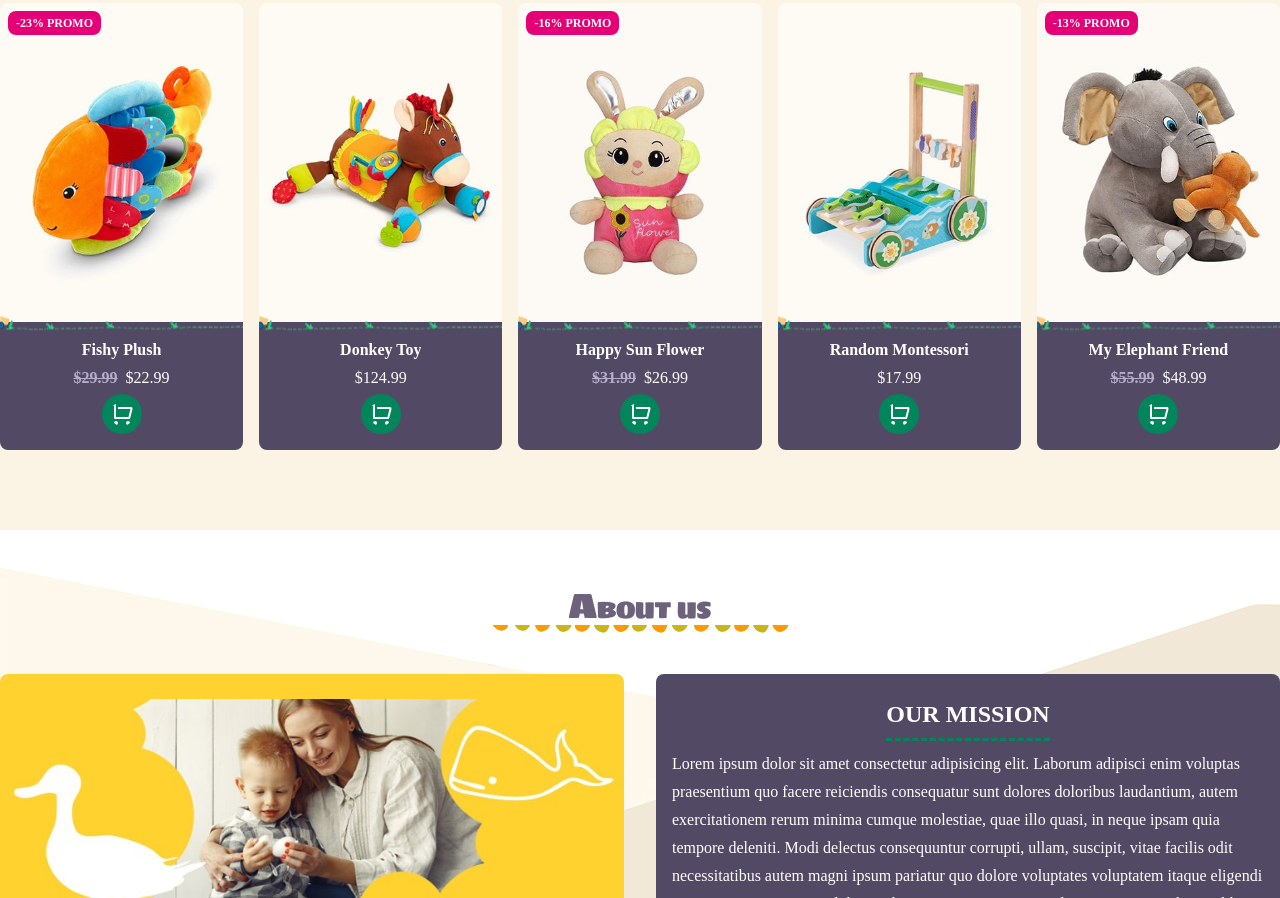
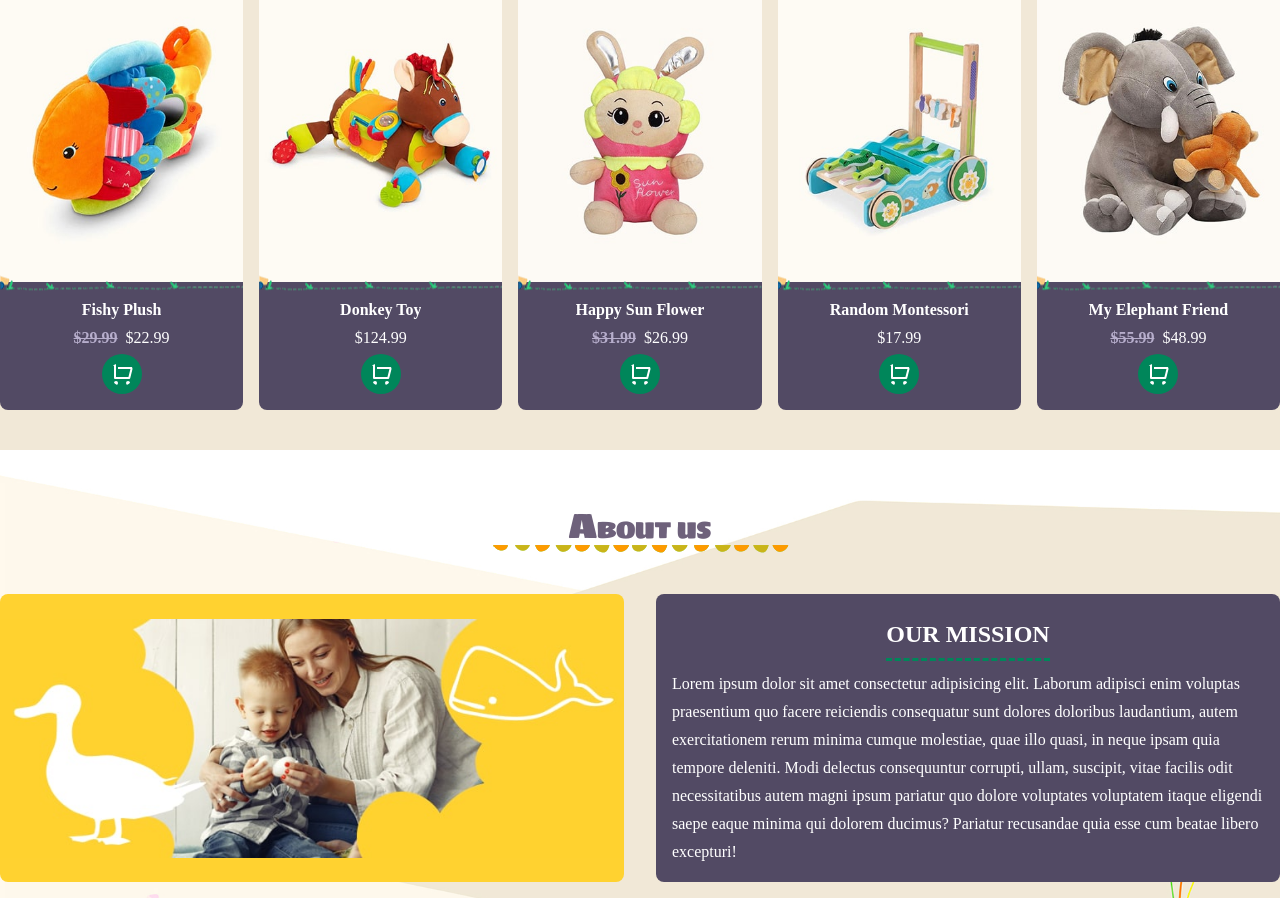
Before and after one commit to egosection/kids-shop, a website: page index.html in a window 1280 px wide. Shown: the part 1902-2800 px from the top of the page. Drawn offline with Linux system fonts and the light colour scheme.

Commit message:
about us section update

```diff
--- a/index.html
+++ b/index.html
@@ -121,7 +121,7 @@
         <div class="container mx-auto">
             <div class="grid grid-cols-1 sm:grid-cols-12 place-content-center">
                 <div class="left-hero flex flex-col justify-center items-center text-center col-span-6 p-8 gap-6 mt-[120px] sm:mt-0">
-                    <h1 class="text-3xl font-secondary font-bold uppercase text-white">The Best Online Shop for Kids</h1>
+                    <h1 class="text-3xl font-secondary font-bold uppercase text-white tracking-wide">The Best Online Shop for Kids</h1>
                     <p class="text-lg sm:text-xl text-[#eee] font-medium">Lorem ipsum dolor sit amet consectetur adipisicing elit. Esse, consequatur tempora! Possimus ipsum aut impedit.</p>
                     <button class="btn !bg-primary hover:scale-[1.1] !px-[1.1rem]" aria-label="Go to shop section">SHOP NOW</button>
                 </div>
@@ -170,7 +170,7 @@
     <!-- End Shop By Category -->
 
     <!-- Products -->
-     <section class="bg-[#FBF4E4] py-20">
+     <section class="bg-[#F1E8D7] py-10">
         <h2 class="heading relative font-secondary text-center uppercase text-2xl pt-4 pb-12 text-[#6e617b] whitespace-nowrap">Products</h2>
         <div class="container mx-auto">
             <div class="grid grid-cols-2 md:grid-cols-3 lg:grid-cols-4 xl:grid-cols-5 gap-4" id="toys"></div>
@@ -179,7 +179,7 @@
     <!-- End Products -->
 
     <!-- About Us -->
-    <section class="py-10 bg-[url(../images/about-bg.jpg)] bg-left-top h-[600px]">
+    <section class="py-10 bg-[url(../images/about-bg.jpg)] bg-cover">
          <div class="container mx-auto">
             <h2 class="heading relative font-secondary text-center uppercase text-2xl pt-4 pb-12 text-[#6e617b] whitespace-nowrap">About Us</h2>
             <div class="grid grid-cols-1 md:grid-cols-2 gap-8">
```
Also changed, not shown: src/css/output.css.
